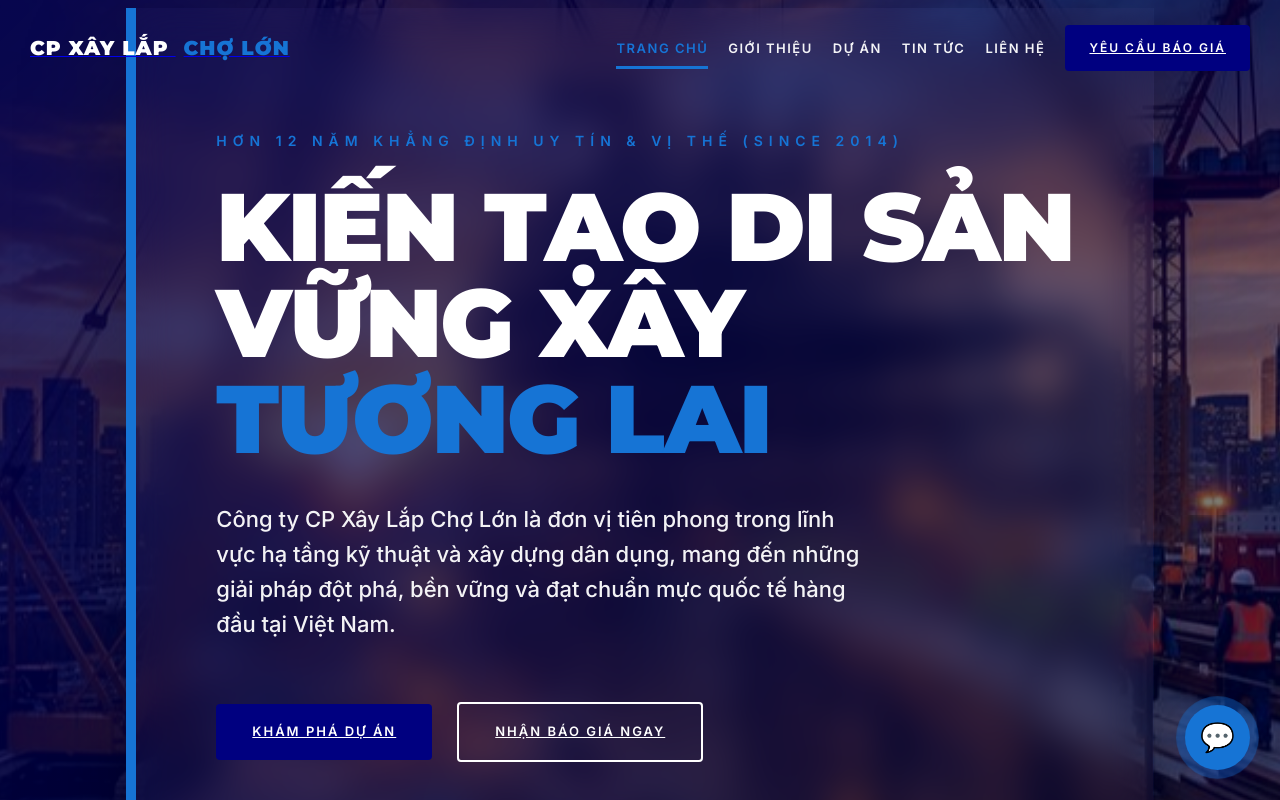
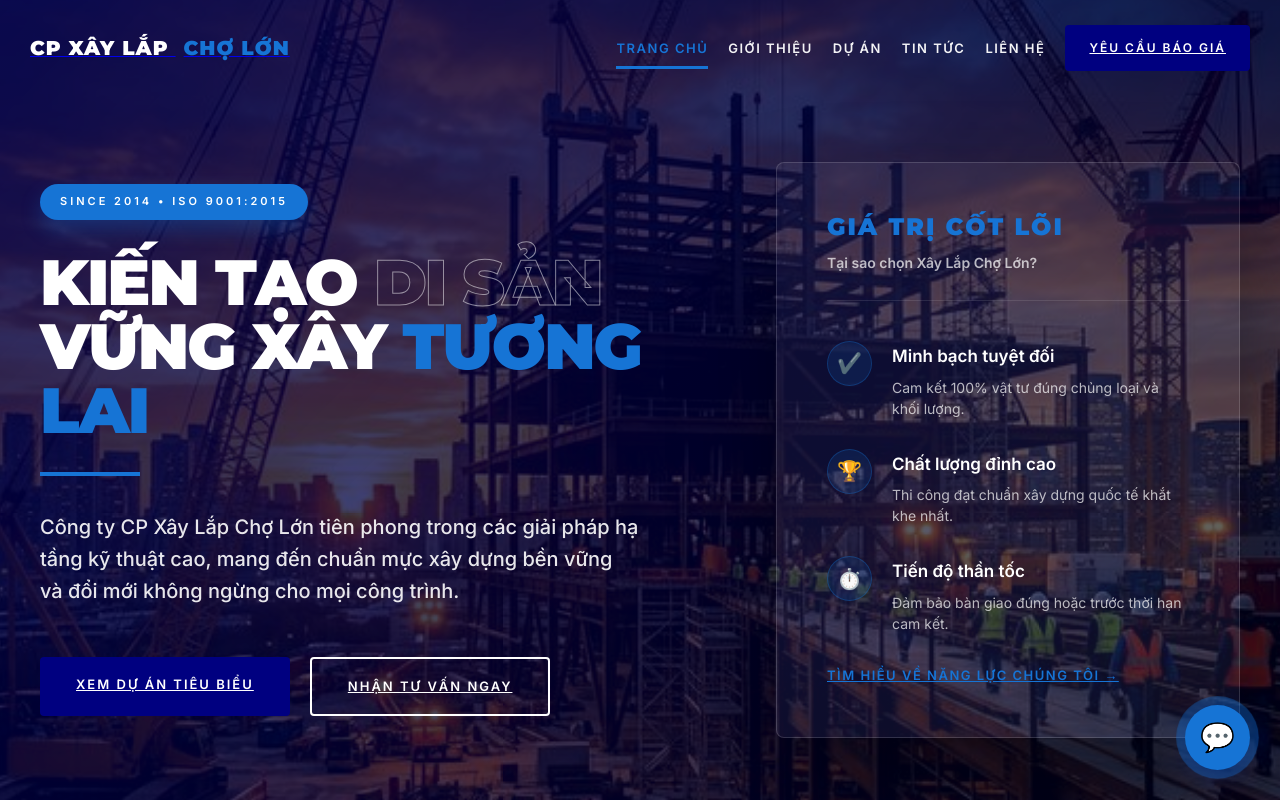
Before and after one commit to anhphuong86/webcongty, a Next.js app: page / in a window 1280 px wide. Shown: the top 800 px of the page. Built offline with nearby package versions, Linux system fonts and the light colour scheme.

Commit message:
V12 Hero Re-Layout: Split columns with Logic Highlights and Glassmorphism Card

```diff
--- a/src/app/page.module.css
+++ b/src/app/page.module.css
@@ -3,11 +3,11 @@
   flex-direction: column;
 }
 
-/* Hero Section */
+/* Hero Section - Elite Split Layout */
 .hero {
   position: relative;
   height: 100vh;
-  min-height: 850px;
+  min-height: 900px;
   display: flex;
   align-items: center;
   color: var(--white);
@@ -41,86 +41,154 @@
   left: 0;
   width: 100%;
   height: 100%;
-  background: linear-gradient(135deg, rgba(0, 0, 80, 0.9) 0%, rgba(0, 0, 80, 0.4) 100%);
+  background: linear-gradient(135deg, rgba(0, 0, 80, 0.85) 0%, rgba(0, 0, 30, 0.6) 100%);
   z-index: 1;
 }
 
-.heroContent {
+.heroGrid {
   position: relative;
-  max-width: 1100px;
   z-index: 2;
-  padding: 120px 80px 80px;
-  /* Increased top padding */
-  background: rgba(255, 255, 255, 0.02);
-  backdrop-filter: blur(20px);
-  border-left: 10px solid var(--accent-color);
-  box-shadow: 0 40px 100px rgba(0, 0, 0, 0.3);
-  animation: heroSlideUp 1.2s cubic-bezier(0.165, 0.84, 0.44, 1);
+  display: grid;
+  grid-template-columns: 1.2fr 0.8fr;
+  gap: 60px;
+  align-items: center;
+  width: 100%;
 }
 
-@keyframes heroSlideUp {
-  from {
-    opacity: 0;
-    transform: translateY(50px);
-  }
-
-  to {
-    opacity: 1;
-    transform: translateY(0);
-  }
+.heroLeft {
+  max-width: 800px;
 }
 
-.heroSubtitle {
-  display: block;
-  font-size: 14px;
-  text-transform: uppercase;
-  letter-spacing: 6px;
-  margin-bottom: 25px;
+.heroBadge {
+  display: inline-block;
+  padding: 8px 20px;
+  background: var(--accent-color);
+  color: white;
+  font-size: 11px;
   font-weight: 800;
-  color: var(--accent-color);
+  letter-spacing: 3px;
+  border-radius: 50px;
+  margin-bottom: 30px;
+  box-shadow: 0 10px 20px rgba(22, 116, 213, 0.3);
 }
 
 .heroTitle {
-  font-size: 96px;
+  font-size: 84px;
   font-weight: 900;
   line-height: 1;
-  margin-bottom: 35px;
+  margin-bottom: 30px;
   text-transform: uppercase;
   letter-spacing: -2px;
+}
+
+.textOutline {
+  color: transparent;
+  -webkit-text-stroke: 1px rgba(255, 255, 255, 0.5);
 }
 
 .logoHighlight {
   color: var(--accent-color);
 }
 
+.heroDivider {
+  width: 100px;
+  height: 4px;
+  background: var(--accent-color);
+  margin-bottom: 35px;
+}
+
 .heroDesc {
-  font-size: 22px;
+  font-size: 20px;
   line-height: 1.6;
-  max-width: 650px;
-  margin-bottom: 60px;
-  opacity: 0.95;
+  max-width: 600px;
+  margin-bottom: 50px;
+  opacity: 0.9;
   font-weight: 500;
 }
 
 .heroBtns {
   display: flex;
-  gap: 25px;
-  align-items: center;
+  gap: 20px;
 }
 
-.heroBtns :global(.btn-outline) {
-  background: transparent;
-  border: 2px solid white !important;
-  color: white !important;
+/* Logic Card - Right Column */
+.logicCard {
+  background: rgba(255, 255, 255, 0.05);
+  backdrop-filter: blur(25px);
+  border: 1px solid rgba(255, 255, 255, 0.15);
+  border-radius: 8px;
+  padding: 50px;
+  box-shadow: 0 50px 100px rgba(0, 0, 0, 0.4);
+}
+
+.cardHeader {
+  margin-bottom: 40px;
+  border-bottom: 1px solid rgba(255, 255, 255, 0.1);
+  padding-bottom: 25px;
+}
+
+.cardHeader h3 {
+  font-size: 24px;
+  font-weight: 900;
+  letter-spacing: 2px;
+  margin-bottom: 8px;
+  color: var(--accent-color);
+}
+
+.cardHeader p {
+  font-size: 14px;
+  opacity: 0.7;
+  font-weight: 600;
+}
+
+.logicItem {
+  display: flex;
+  gap: 20px;
+  margin-bottom: 30px;
+}
+
+.logicIcon {
+  width: 45px;
+  height: 45px;
+  background: rgba(22, 116, 213, 0.15);
+  border-radius: 50%;
+  display: flex;
+  justify-content: center;
+  align-items: center;
+  border: 1px solid rgba(22, 116, 213, 0.3);
+  font-size: 20px;
+  flex-shrink: 0;
+}
+
+.logicText strong {
+  display: block;
+  font-size: 17px;
+  margin-bottom: 5px;
+}
+
+.logicText p {
+  font-size: 14px;
+  opacity: 0.7;
+  line-height: 1.5;
+}
+
+.cardLink {
+  display: block;
+  margin-top: 20px;
+  font-size: 13px;
+  font-weight: 800;
+  color: var(--accent-color);
+  text-transform: uppercase;
+  letter-spacing: 1.5px;
   transition: var(--transition);
 }
 
-.heroBtns :global(.btn-outline):hover {
-  background: white;
-  color: var(--primary-color) !important;
+.cardLink:hover {
+  transform: translateX(10px);
+  color: white;
 }
 
-/* Bento Grid Services */
+/* Services Section */
 .bentoSection {
   background-color: var(--secondary-color);
   padding: 140px 0;
@@ -159,7 +227,6 @@
   display: grid;
   grid-template-columns: repeat(4, 1fr);
   grid-auto-rows: 380px;
-  /* Increased from 320px */
   gap: 30px;
 }
 
@@ -221,10 +288,6 @@
   transition: var(--transition);
 }
 
-.bentoItem:hover .bentoOverlay {
-  background: linear-gradient(to top, rgba(22, 116, 213, 0.9) 0%, rgba(0, 0, 80, 0.1) 100%);
-}
-
 .bentoContent {
   position: relative;
   z-index: 2;
@@ -279,7 +342,7 @@
   box-shadow: 0 15px 30px rgba(22, 116, 213, 0.4);
 }
 
-/* Trust Section Modernized */
+/* Trust Section */
 .trustGrid {
   display: grid;
   grid-template-columns: 1fr 1.1fr;
@@ -387,96 +450,6 @@
   font-size: 13px;
 }
 
-/* responsive */
-@media (max-width: 1200px) {
-  .heroTitle {
-    font-size: 72px;
-  }
-
-  .bentoGrid {
-    grid-template-columns: repeat(2, 1fr);
-  }
-
-  .trustGrid {
-    gap: 50px;
-  }
-}
-
-@media (max-width: 991px) {
-  .trustGrid {
-    grid-template-columns: 1fr;
-    gap: 60px;
-  }
-
-  .trustImageWrapper {
-    height: 500px;
-  }
-
-  .mainImageCard {
-    height: 450px;
-    width: 100%;
-    position: relative;
-  }
-
-  .sideImageCard {
-    display: none;
-  }
-}
-
-@media (max-width: 768px) {
-  .hero {
-    height: auto;
-    padding: 180px 0 120px;
-    min-height: auto;
-  }
-
-  .heroTitle {
-    font-size: 42px;
-    letter-spacing: -1px;
-  }
-
-  .heroDesc {
-    font-size: 18px;
-  }
-
-  .heroContent {
-    padding: 40px;
-    margin: 0 15px;
-  }
-
-  .heroBtns {
-    flex-direction: column;
-    width: 100%;
-    gap: 15px;
-  }
-
-  .sectionTitle {
-    font-size: 34px;
-  }
-
-  .bentoSection {
-    padding: 80px 0;
-  }
-
-  .bentoGrid {
-    grid-template-columns: 1fr;
-    grid-auto-rows: auto;
-  }
-
-  .large,
-  .medium,
-  .small {
-    grid-column: span 1;
-    grid-row: span 1;
-    height: 380px;
-  }
-
-  .statsGrid {
-    grid-template-columns: 1fr;
-  }
-}
-
-
 /* Color Branding Utilities */
 .orange {
   border-top: 6px solid #FF8C00;
@@ -551,3 +524,112 @@
   background-color: #00FFFF;
   color: #000;
 }
+
+/* responsive */
+@media (max-width: 1400px) {
+  .heroTitle {
+    font-size: 64px;
+  }
+
+  .heroGrid {
+    gap: 40px;
+  }
+}
+
+@media (max-width: 1200px) {
+  .bentoGrid {
+    grid-template-columns: repeat(2, 1fr);
+  }
+
+  .trustGrid {
+    gap: 50px;
+  }
+}
+
+@media (max-width: 991px) {
+  .hero {
+    height: auto;
+    padding: 160px 0 100px;
+    min-height: auto;
+  }
+
+  .heroGrid {
+    grid-template-columns: 1fr;
+    gap: 60px;
+  }
+
+  .heroLeft {
+    text-align: center;
+  }
+
+  .heroBtns {
+    justify-content: center;
+  }
+
+  .heroDivider {
+    margin: 0 auto 35px;
+  }
+
+  .heroDesc {
+    margin: 0 auto 50px;
+  }
+
+  .logicCard {
+    padding: 30px;
+  }
+
+  .trustGrid {
+    grid-template-columns: 1fr;
+    gap: 60px;
+  }
+
+  .trustImageWrapper {
+    height: 500px;
+  }
+
+  .mainImageCard {
+    height: 450px;
+    width: 100%;
+    position: relative;
+  }
+
+  .sideImageCard {
+    display: none;
+  }
+}
+
+@media (max-width: 768px) {
+  .heroTitle {
+    font-size: 42px;
+    letter-spacing: -1px;
+  }
+
+  .heroDesc {
+    font-size: 18px;
+  }
+
+  .sectionTitle {
+    font-size: 34px;
+  }
+
+  .bentoSection {
+    padding: 80px 0;
+  }
+
+  .bentoGrid {
+    grid-template-columns: 1fr;
+    grid-auto-rows: auto;
+  }
+
+  .large,
+  .medium,
+  .small {
+    grid-column: span 1;
+    grid-row: span 1;
+    height: 380px;
+  }
+
+  .statsGrid {
+    grid-template-columns: 1fr;
+  }
+}
--- a/src/app/page.tsx
+++ b/src/app/page.tsx
@@ -56,24 +56,65 @@ export default function Home() {
 
   return (
     <div className={styles.main}>
-      {/* Hero Section - Premium Branding */}
+      {/* Hero Section - Elite Split Layout */}
       <section className={styles.hero}>
         <div className={styles.heroBg}>
           <Image src="/hero.png" alt="Xây Lắp Chợ Lớn Building" fill priority style={{ objectFit: 'cover' }} />
         </div>
         <div className={styles.heroOverlay}></div>
+
         <div className="container">
-          <div className={`${styles.heroContent} fade-in`}>
-            <span className={styles.heroSubtitle}>HƠN 12 NĂM KHẲNG ĐỊNH UY TÍN & VỊ THẾ (SINCE 2014)</span>
-            <h1 className={styles.heroTitle}>
-              KIẾN TẠO DI SẢN <br />
-              VỮNG XÂY <br />
-              <span className={styles.logoHighlight}>TƯƠNG LAI</span>
-            </h1>
-            <p className={styles.heroDesc}>Công ty CP Xây Lắp Chợ Lớn là đơn vị tiên phong trong lĩnh vực hạ tầng kỹ thuật và xây dựng dân dụng, mang đến những giải pháp đột phá, bền vững và đạt chuẩn mực quốc tế hàng đầu tại Việt Nam.</p>
-            <div className={styles.heroBtns}>
-              <Link href="/du-an" className="btn btn-primary">Khám phá dự án</Link>
-              <Link href="/lien-he" className="btn btn-outline">Nhận báo giá ngay</Link>
+          <div className={styles.heroGrid}>
+            {/* Left Column: Core Message */}
+            <div className={`${styles.heroLeft} fade-in`}>
+              <div className={styles.heroBadge}>SINCE 2014 • ISO 9001:2015</div>
+              <h1 className={styles.heroTitle}>
+                KIẾN TẠO <span className={styles.textOutline}>DI SẢN</span> <br />
+                VỮNG XÂY <span className={styles.logoHighlight}>TƯƠNG LAI</span>
+              </h1>
+              <div className={styles.heroDivider}></div>
+              <p className={styles.heroDesc}>
+                Công ty CP Xây Lắp Chợ Lớn tiên phong trong các giải pháp hạ tầng kỹ thuật cao,
+                mang đến chuẩn mực xây dựng bền vững và đổi mới không ngừng cho mọi công trình.
+              </p>
+              <div className={styles.heroBtns}>
+                <Link href="/du-an" className="btn btn-primary">XEM DỰ ÁN TIÊU BIỂU</Link>
+                <Link href="/lien-he" className="btn btn-outline" style={{ border: '2px solid white', color: 'white' }}>NHẬN TƯ VẤN NGAY</Link>
+              </div>
+            </div>
+
+            {/* Right Column: Logic Highlights Card */}
+            <div className={`${styles.heroRight} fade-in`} style={{ animationDelay: '0.3s' }}>
+              <div className={styles.logicCard}>
+                <div className={styles.cardHeader}>
+                  <h3>GIÁ TRỊ CỐT LÕI</h3>
+                  <p>Tại sao chọn Xây Lắp Chợ Lớn?</p>
+                </div>
+                <div className={styles.cardBody}>
+                  <div className={styles.logicItem}>
+                    <div className={styles.logicIcon}>✔️</div>
+                    <div className={styles.logicText}>
+                      <strong>Minh bạch tuyệt đối</strong>
+                      <p>Cam kết 100% vật tư đúng chủng loại và khối lượng.</p>
+                    </div>
+                  </div>
+                  <div className={styles.logicItem}>
+                    <div className={styles.logicIcon}>🏆</div>
+                    <div className={styles.logicText}>
+                      <strong>Chất lượng đỉnh cao</strong>
+                      <p>Thi công đạt chuẩn xây dựng quốc tế khắt khe nhất.</p>
+                    </div>
+                  </div>
+                  <div className={styles.logicItem}>
+                    <div className={styles.logicIcon}>⏱️</div>
+                    <div className={styles.logicText}>
+                      <strong>Tiến độ thần tốc</strong>
+                      <p>Đảm bảo bàn giao đúng hoặc trước thời hạn cam kết.</p>
+                    </div>
+                  </div>
+                </div>
+                <Link href="/gioi-thieu" className={styles.cardLink}>Tìm hiểu về năng lực chúng tôi →</Link>
+              </div>
             </div>
           </div>
         </div>
```
